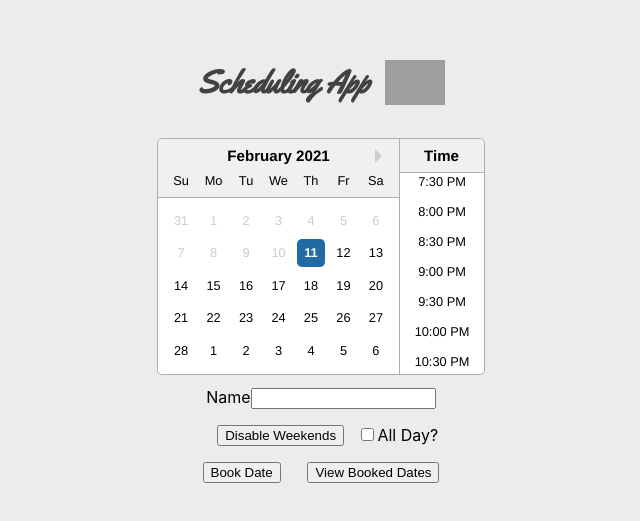
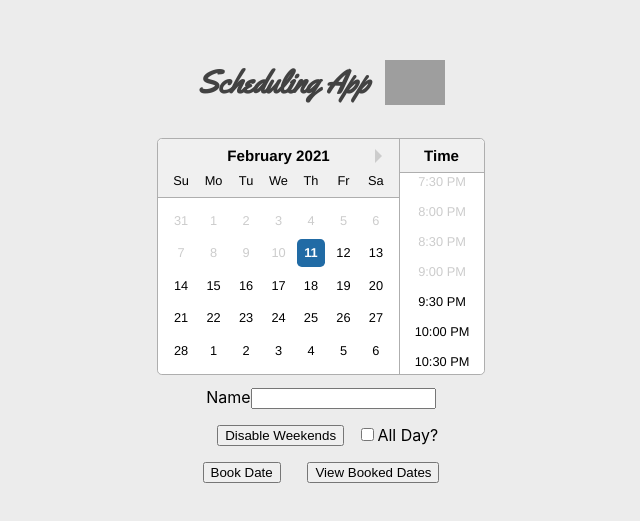
Before and after one commit to ryand67/scheduler, a Next.js app: page / in a window 1280 px wide. Shown: the part 139-660 px from the top of the page, without its empty margins (319-959 px from the left). Built offline with nearby package versions, Linux system fonts and the light colour scheme; no server answers; the database is empty; grey boxes are pictures that could not be loaded.

Commit message:
min and max time

```diff
--- a/pages/index.js
+++ b/pages/index.js
@@ -102,6 +102,8 @@ export default function Home() {
           filterDate={isWeekday}
           excludeDates={excludedDateArray}
           showTimeSelect={allDay}
+          minTime={setHours(setMinutes(new Date(), new Date().getMinutes()), new Date().getHours())}
+          maxTime={setHours(setMinutes(new Date(), 30), 23)}
         />
       </div>
 
```
